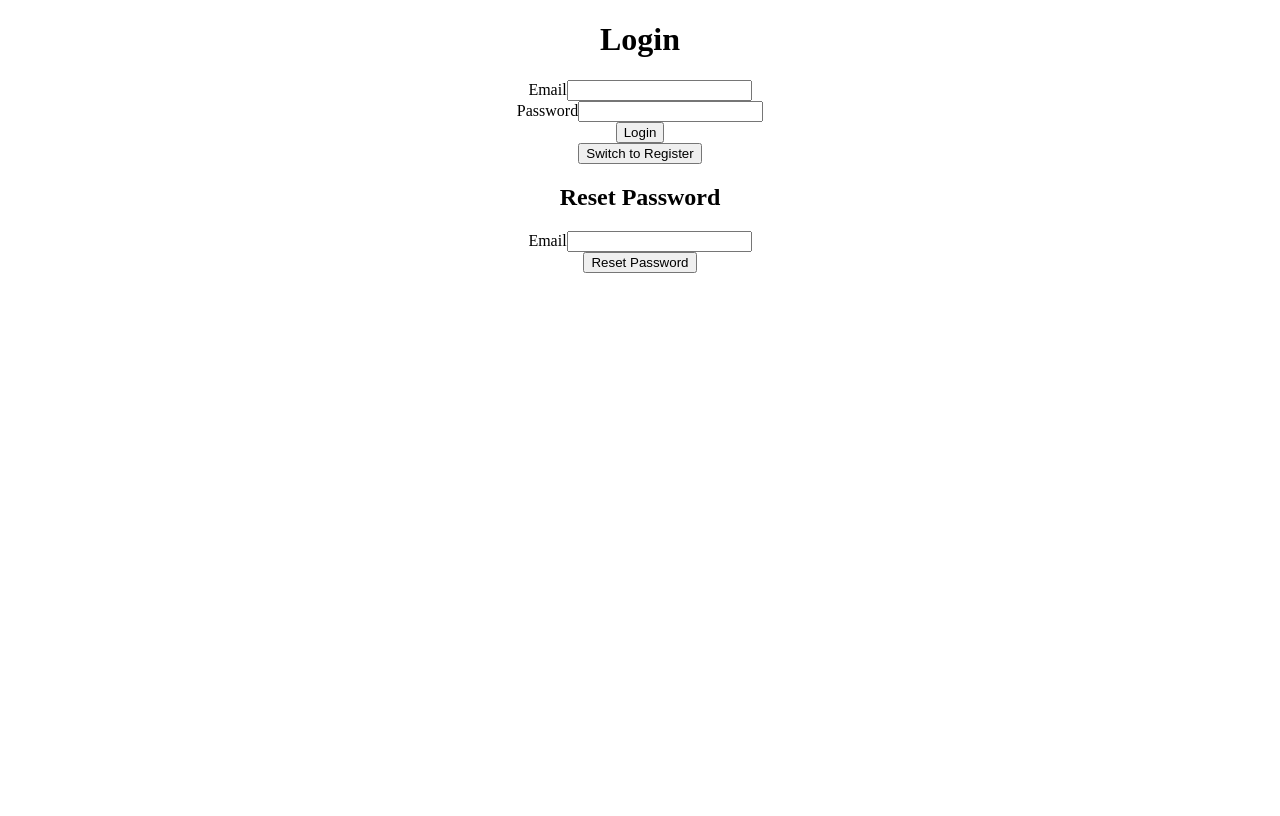
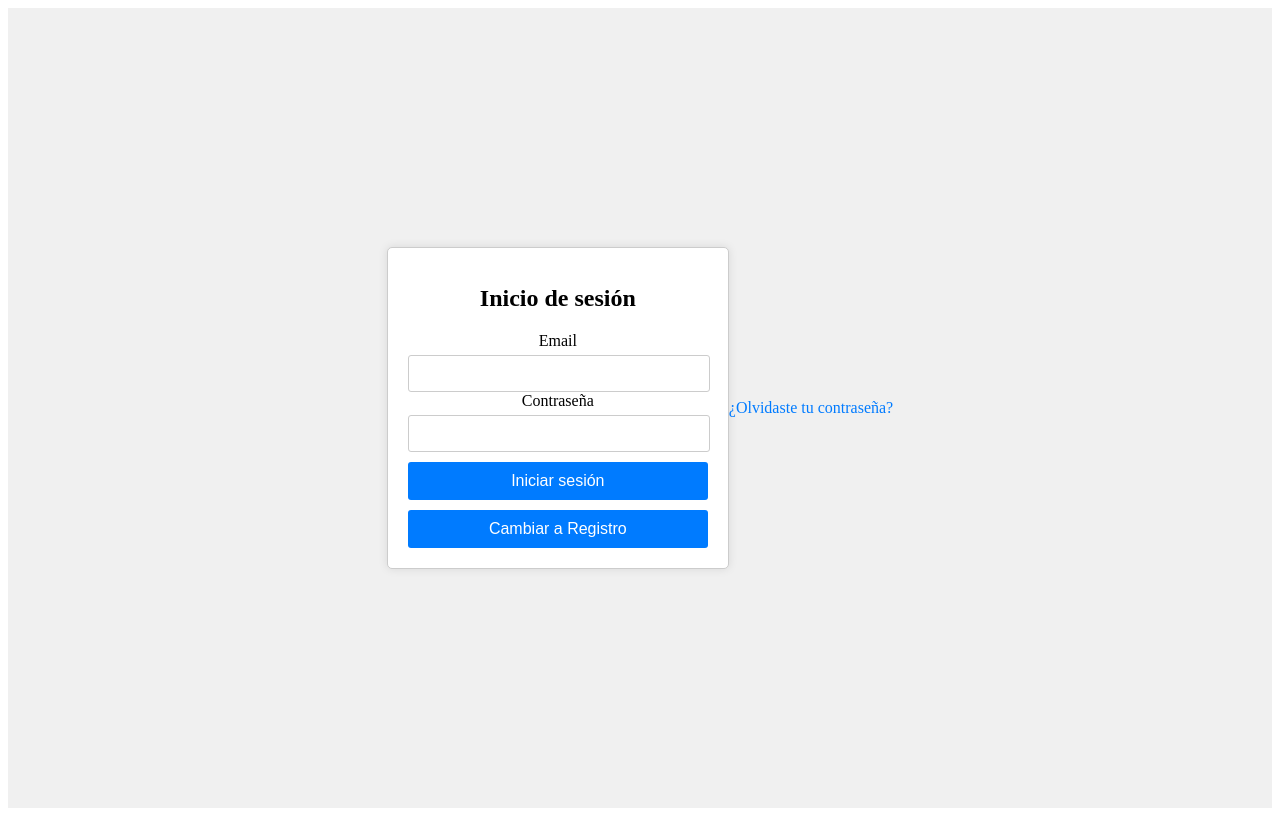
Before and after one commit to gvallejo19/devbandidos, a React (Create React App) app in the folder Aplicacion/client/: page / in a window 1280 px wide. Built offline with nearby package versions, Linux system fonts and the light colour scheme.

Commit message:
Estilos de login

```diff
--- a/Aplicacion/client/src/App.js
+++ b/Aplicacion/client/src/App.js
@@ -1,6 +1,7 @@
 import React from 'react';
 import { BrowserRouter as Router, Route, Routes } from 'react-router-dom';
 import './utils/App.css';
+import './utils/login.css';
 import LoginComponent from './pages/LoginComponent';
 import MenuComponent from './pages/MenuComponent';
 import ManagementUserComponent from './pages/ManagementUserComponent';
--- a/Aplicacion/client/src/pages/LoginComponent.jsx
+++ b/Aplicacion/client/src/pages/LoginComponent.jsx
@@ -2,22 +2,47 @@ import React, { useState, useEffect } from 'react';
 import axios from 'axios';
 import { useAuth } from '../context/AuthContext';
 import { useNavigate } from 'react-router-dom';
+import '../utils/login.css'; // Importa tus estilos CSS aquí
+
 const API_URL = 'http://localhost:3307';
 
+const PasswordResetLink = ({ onClick }) => (
+  <p className="password-reset-link" onClick={onClick}>
+    ¿Olvidaste tu contraseña?
+  </p>
+);
+
+const PasswordResetForm = ({ onSubmit, resetEmail, setResetEmail, resetMessage, resetError }) => (
+  <div className="password-reset-container">
+    <h2>Resetear Contraseña</h2>
+    {resetMessage && <p className="success-message">{resetMessage}</p>}
+    {resetError && <p className="error-message">{resetError}</p>}
+    <form onSubmit={onSubmit}>
+      <div>
+        <label>Email</label>
+        <input type="email" value={resetEmail} onChange={(e) => setResetEmail(e.target.value)} required />
+      </div>
+      <button type="submit">Resetear Contraseña</button>
+    </form>
+  </div>
+);
+
 const LoginComponent = () => {
+  const { login, isAuthenticated } = useAuth();
+  const navigate = useNavigate();
+
   const [email, setEmail] = useState('');
   const [password, setPassword] = useState('');
   const [error, setError] = useState('');
   const [isRegistering, setIsRegistering] = useState(false);
   const [name, setName] = useState('');
   const [tipoUsuario, setTipoUsuario] = useState('usuario');
-  const { login, isAuthenticated } = useAuth();
-  const navigate = useNavigate();
 
   // State for password reset
   const [resetEmail, setResetEmail] = useState('');
   const [resetMessage, setResetMessage] = useState('');
   const [resetError, setResetError] = useState('');
+  const [showResetForm, setShowResetForm] = useState(false);
 
   useEffect(() => {
     if (isAuthenticated) {
@@ -63,49 +88,49 @@ const LoginComponent = () => {
   };
 
   return (
-    <div>
-      <h1>{isRegistering ? 'Register' : 'Login'}</h1>
-      {error && <p style={{ color: 'red' }}>{error}</p>}
+    <div className="login-container">
+      <div className="login-box">
+        <h1>{isRegistering ? 'Registro' : 'Inicio de sesión'}</h1>
+        {error && <p className="error-message">{error}</p>}
         <form onSubmit={handleSubmit}>
           {isRegistering && (
             <>
               <div>
-              <label>Name</label>
-              <input type='text' value={name} onChange={(e) => setName(e.target.value)} required />
+                <label>Nombre</label>
+                <input type="text" value={name} onChange={(e) => setName(e.target.value)} required />
               </div>
               <div>
                 <label>Tipo de Usuario</label>
-              <input type='text' value={tipoUsuario} onChange={(e) => setTipoUsuario(e.target.value)} required />
+                <input type="text" value={tipoUsuario} onChange={(e) => setTipoUsuario(e.target.value)} required />
               </div>
             </>
           )}
           <div>
             <label>Email</label>
-          <input type='email' value={email} onChange={(e) => setEmail(e.target.value)} required />
+            <input type="email" value={email} onChange={(e) => setEmail(e.target.value)} required />
           </div>
           <div>
-          <label>Password</label>
-          <input type='password' value={password} onChange={(e) => setPassword(e.target.value)} required />
+            <label>Contraseña</label>
+            <input type="password" value={password} onChange={(e) => setPassword(e.target.value)} required />
           </div>
-        <button type='submit'>{isRegistering ? 'Register' : 'Login'}</button>
+          <button type="submit">{isRegistering ? 'Registrar' : 'Iniciar sesión'}</button>
         </form>
-      <button onClick={() => setIsRegistering(!isRegistering)}>
-        {isRegistering ? 'Switch to Login' : 'Switch to Register'}
+        <button className="switch-button" onClick={() => setIsRegistering(!isRegistering)}>
+          {isRegistering ? 'Cambiar a Iniciar sesión' : 'Cambiar a Registro'}
         </button>
+      </div>
 
-      {/* Password Reset Form */}
-      <div>
-        <h2>Reset Password</h2>
-        {resetMessage && <p style={{ color: 'green' }}>{resetMessage}</p>}
-        {resetError && <p style={{ color: 'red' }}>{resetError}</p>}
-        <form onSubmit={handleSubmitReset}>
-          <div>
-            <label>Email</label>
-            <input type='email' value={resetEmail} onChange={(e) => setResetEmail(e.target.value)} required />
-          </div>
-          <button type='submit'>Reset Password</button>
-        </form>
-      </div>
+      {showResetForm ? (
+        <PasswordResetForm
+          onSubmit={handleSubmitReset}
+          resetEmail={resetEmail}
+          setResetEmail={setResetEmail}
+          resetMessage={resetMessage}
+          resetError={resetError}
+        />
+      ) : (
+        <PasswordResetLink onClick={() => setShowResetForm(true)} />
+      )}
     </div>
   );
 };
--- a/Aplicacion/client/src/utils/login.css
+++ b/Aplicacion/client/src/utils/login.css
@@ -1,91 +1,83 @@
-/* Estilos para el contenedor principal */
-.container {
-    width: 300px; /* Ancho fijo del formulario */
-    margin: 100px auto; /* Centra el formulario verticalmente y lo posiciona en el centro horizontalmente */
-    padding: 20px;
-    border-radius: 8px;
-    background-color: #f5f5f5;
-    box-shadow: 0px 0px 10px rgba(0, 0, 0, 0.1);
+/* login.css */
+
+/* Contenedor principal */
+.login-container {
+  display: flex;
+  justify-content: center;
+  align-items: center;
+  height: 100vh;
+  background-color: #f0f0f0;
 }
 
-  /* Estilos para el título */
-  h1 {
-    text-align: center;
-    color: #333;
-    margin-bottom: 20px;
+/* Estilos para el cuadro de login/registro */
+.login-box {
+  width: 300px;
+  padding: 20px;
+  background-color: #fff;
+  border: 1px solid #ccc;
+  border-radius: 5px;
+  box-shadow: 0 0 10px rgba(0, 0, 0, 0.1);
 }
 
-  /* Estilos para el formulario */
-  form {
-    display: flex;
-    flex-direction: column;
+.login-box h1 {
+  font-size: 24px;
+  text-align: center;
 }
 
-  /* Estilos para los campos del formulario */
-  form div {
-    margin-bottom: 15px;
+.login-box form {
+  margin-top: 20px;
 }
 
-  form label {
-    font-weight: bold;
+.login-box label {
+  display: block;
   margin-bottom: 5px;
-    color: #555;
 }
 
-  form input[type="text"],
-  form input[type="email"],
-  form input[type="password"],
-  form button {
+.login-box input[type="text"],
+.login-box input[type="email"],
+.login-box input[type="password"] {
+  width: calc(100% - 20px);
   padding: 10px;
-    font-size: 14px;
   border: 1px solid #ccc;
-    border-radius: 4px;
-    width: 100%;
-    box-sizing: border-box; /* Asegura que el padding no aumente el ancho */
-    transition: border-color 0.3s ease;
+  border-radius: 3px;
 }
 
-  /* Estilos para los campos de entrada al enfocar */
-  form input[type="text"]:focus,
-  form input[type="email"]:focus,
-  form input[type="password"]:focus {
-    outline: none;
-    border-color: #007bff; /* Cambia el color del borde al enfocar */
+.login-box button {
+  display: block;
+  width: 100%;
+  padding: 10px;
+  margin-top: 10px;
+  border: none;
+  border-radius: 3px;
+  background-color: #007bff;
+  color: #fff;
+  font-size: 16px;
+  cursor: pointer;
 }
 
-  /* Estilos para el botón */
-  form button {
-    padding: 12px;
-    font-size: 16px;
-    background-color: #007bff;
-    color: #fff;
-    border: none;
-    border-radius: 4px;
-    cursor: pointer;
-    transition: background-color 0.3s ease;
-  }
-
-  form button:hover {
+.login-box button:hover {
   background-color: #0056b3;
 }
 
-  /* Estilos para el mensaje de error */
-  .error-message {
-    color: red;
-    margin-top: 10px;
+.switch-button {
+  background-color: #6c757d;
 }
 
-  /* Estilos para el enlace de alternancia */
-  .toggle-button {
-    background-color: transparent;
-    border: none;
+.switch-button:hover {
+  background-color: #5a6268;
+}
+
+/* Estilos para el cuadro de recuperación de contraseña */
+.password-reset-box {
+  margin-top: 10px;
+  text-align: center;
+}
+
+.password-reset-link {
   color: #007bff;
   cursor: pointer;
-    font-size: 14px;
-    text-align: center;
-    transition: color 0.3s ease;
 }
 
-  .toggle-button:hover {
-    color: #0056b3;
+.password-reset-link:hover {
+  text-decoration: underline;
 }
```
Lines whose indentation alone changed are shown as unchanged.
